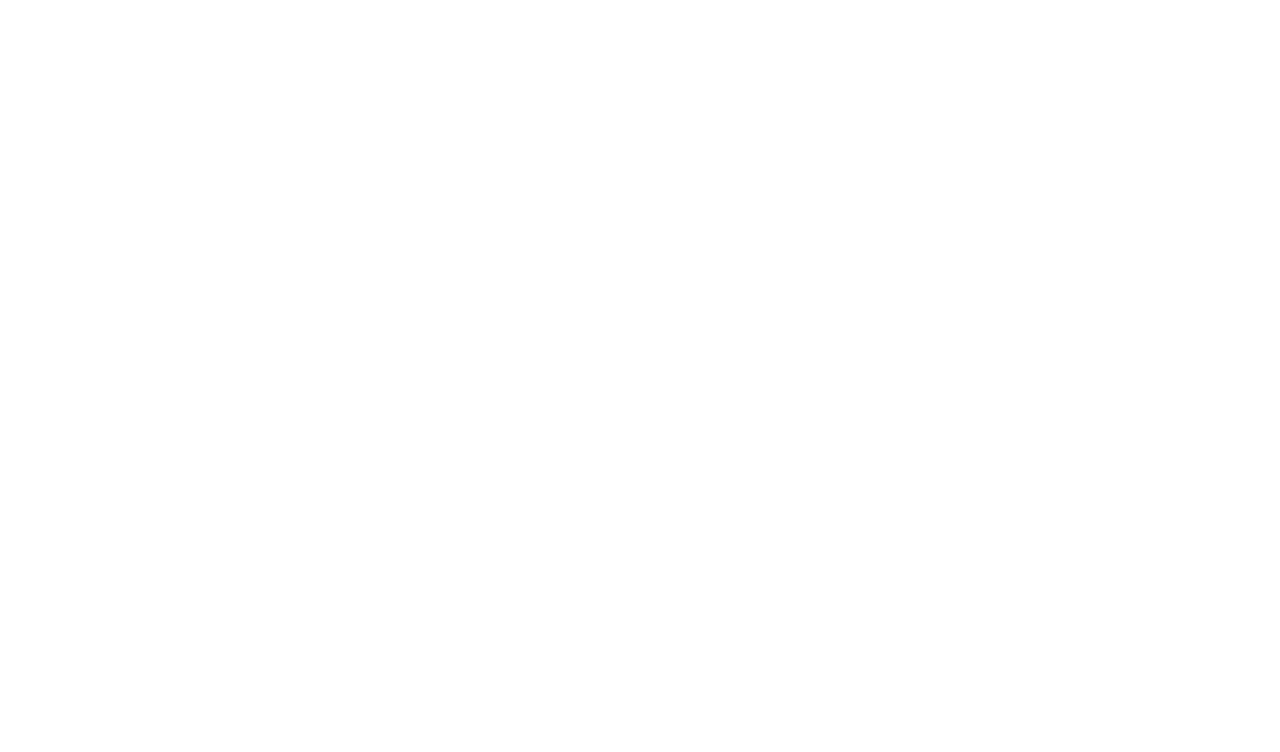
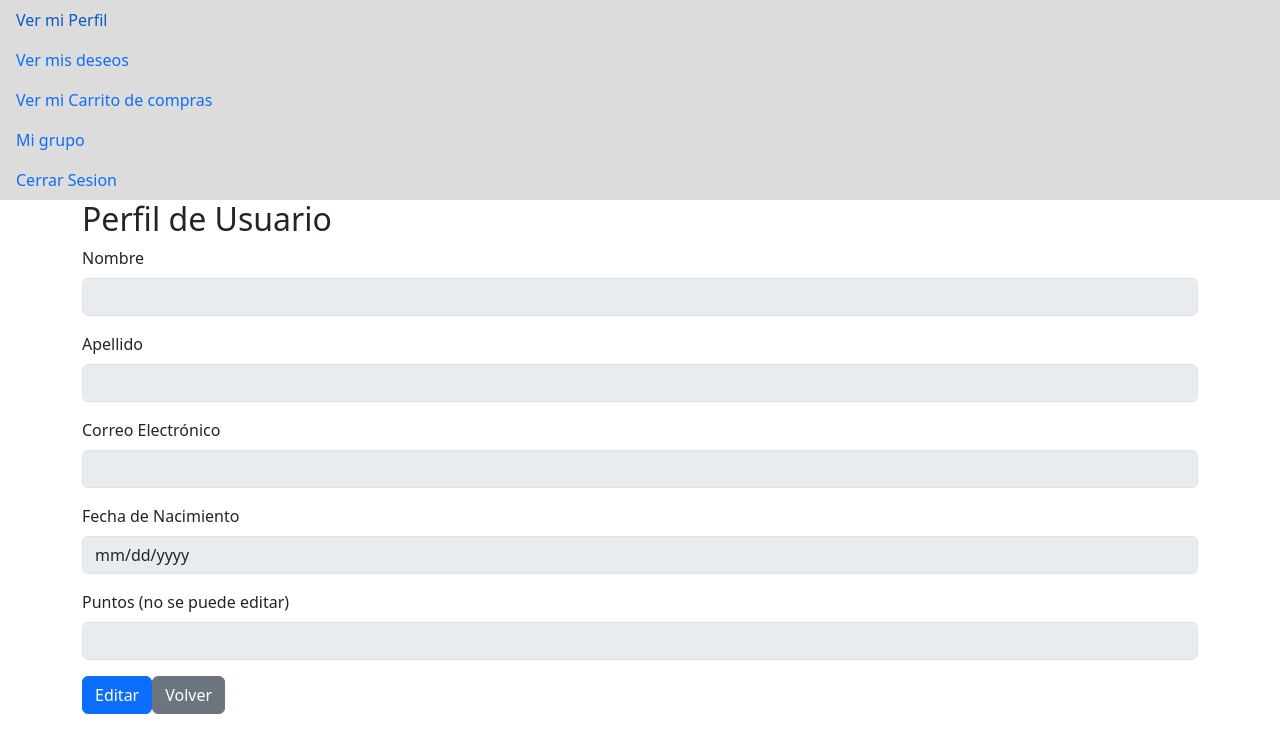
Before and after one commit to RosneySoto/ToDoList, a React (Vite) app in the folder client/: page /profile in a window 1280 px wide. Before the commit this address had no page. Shown: the top 752 px of the page. Built offline with nearby package versions, Linux system fonts and the light colour scheme.

Commit message:
Se completa el modulo user desde el frontend

```diff
--- a/client/src/App.jsx
+++ b/client/src/App.jsx
@@ -3,7 +3,7 @@ import { BrowserRouter as Router, Routes, Route } from 'react-router-dom';
 import LoginPage from './LoginPage.jsx';
 import ToDoList from './ToDoList.jsx';
 import Sidebar from './SideBar.jsx';
-import PrivateRoute from './PrivateRoute.jsx';
+import ProfilePage from './ProfilePage.jsx'
 
 export default function App() {
   return (
@@ -11,6 +11,7 @@ export default function App() {
       <Routes>
         <Route path="/login" element={<LoginPage />} />
         <Route path="/task" element={<TaskPage />} />
+        <Route path="/profile" element={<ProfilePage />} />
       </Routes>
     </Router>
   );
--- /dev/null
+++ b/client/src/ProfilePage.jsx
@@ -0,0 +1,141 @@
+// Importar useState, useEffect y axios
+import React, { useState, useEffect } from 'react';
+import { Nav, Button } from 'react-bootstrap'; // Importar Button
+import Cookies from 'js-cookie';
+import { Link } from 'react-router-dom';
+import axios from 'axios';
+import SideBar from './SideBar.jsx';
+
+const ProfilePage = () => {
+
+  const [userData, setUserData] = useState({
+    name: '',
+    lastname: '',
+    email: '',
+    birthday: '',
+    points: ''
+  });
+
+  // Agregar estado para el modo de edición
+  const [editMode, setEditMode] = useState(false);
+
+  useEffect(() => {
+    const userId = Cookies.get('userId');
+    if (userId) {
+      axios.get(`http://localhost:8080/user/${userId}`, {
+        headers: {
+          Authorization: `Bearer ${Cookies.get('token')}`,
+        },
+      })
+      .then(response => {
+        const user = response.data.userById;
+        const formattedBirthday = user.birthday ? new Date(user.birthday).toISOString().split('T')[0] : ''; // Formatear la fecha
+        setUserData({
+          name: user.name,
+          lastname: user.lastname,
+          email: user.email,
+          birthday: formattedBirthday,
+          points: user.points
+        });
+      })
+      .catch(error => {
+        console.error('Error obteniendo datos del usuario:', error);
+      });
+    }
+  }, []);
+
+  // Función para guardar los cambios
+  const handleSaveChanges = () => {
+    const userId = Cookies.get('userId');
+    console.log(userId);
+    axios.put(`http://localhost:8080/user/${userId}`, userData, {
+      headers: {
+        Authorization: `Bearer ${Cookies.get('token')}`,
+      },
+    })
+    .then(response => {
+      setEditMode(false); // Salir del modo de edición después de guardar
+    })
+    .catch(error => {
+      console.error('Error al actualizar el usuario:', error);
+    });
+  };
+
+  return (
+
+    <div>
+      <SideBar />
+
+      <div className="container">
+        <h2>Perfil de Usuario</h2>
+        <form>
+          <div className="mb-3">
+            <label htmlFor="name" className="form-label">Nombre</label>
+            <input
+              type="text"
+              className="form-control"
+              id="name"
+              value={userData.name}
+              onChange={e => setUserData({ ...userData, name: e.target.value })}
+              disabled={!editMode}
+            />
+          </div>
+          <div className="mb-3">
+            <label htmlFor="lastname" className="form-label">Apellido</label>
+            <input
+              type="text"
+              className="form-control"
+              id="lastname"
+              value={userData.lastname}
+              onChange={e => setUserData({ ...userData, lastname: e.target.value })}
+              disabled={!editMode}
+            />
+          </div>
+          <div className="mb-3">
+            <label htmlFor="email" className="form-label">Correo Electrónico</label>
+            <input
+              type="email"
+              className="form-control"
+              id="email"
+              value={userData.email}
+              onChange={e => setUserData({ ...userData, email: e.target.value })}
+              disabled={!editMode}
+            />
+          </div>
+          <div className="mb-3">
+            <label htmlFor="birthday" className="form-label">Fecha de Nacimiento</label>
+            <input
+              type="date"
+              className="form-control"
+              id="birthday"
+              value={userData.birthday}
+              onChange={e => setUserData({ ...userData, birthday: e.target.value })}
+              disabled={!editMode}
+            />
+          </div>
+          <div className="mb-3">
+            <label htmlFor="points" className="form-label">Puntos (no se puede editar)</label>
+            <input
+              type="number"
+              className="form-control"
+              id="points"
+              value={userData.points}
+              onChange={e => setUserData({ ...userData, points: e.target.value })}
+              readOnly
+              disabled={!editMode}
+            />
+          </div>
+          {editMode ? (
+            <Button variant="primary" onClick={handleSaveChanges}>Guardar cambios</Button>
+          ) : (
+            <Button variant="primary" onClick={() => setEditMode(true)}>Editar</Button>
+          )}
+          {/* <Button variant="secondary" onClick={() => history.push('/task')}>Volver</Button> */}
+          <Link to="/task" className="btn btn-secondary">Volver</Link>
+        </form>
+      </div>
+    </div>
+  );
+};
+
+export default ProfilePage;
--- a/client/src/SideBar.jsx
+++ b/client/src/SideBar.jsx
@@ -1,20 +1,40 @@
-import React from 'react';
+import React, { useState, useEffect } from 'react';
 import { Nav } from 'react-bootstrap';
 import Cookies from 'js-cookie';
+import axios from 'axios';
 
 const Sidebar = () => {
-  const userName = Cookies.get('userName'); // Obtiene el nombre de usuario de las cookies
-  const userLastname = Cookies.get('userLastname'); // Obtiene el nombre de usuario de las cookies
+  const [userData, setUserData] = useState(null);
+
+  useEffect(() => {
+    // Obtiene el ID del usuario del token
+    const userId = Cookies.get('userId');
+    if (userId) {
+      axios.get(`http://localhost:8080/user/${userId}`, {
+        headers: {
+          Authorization: `Bearer ${Cookies.get('token')}`,
+        },
+      })
+      .then(response => {
+        setUserData(response.data.userById);
+      })
+      .catch(error => {
+        console.error('Error obteniendo datos del usuario:', error);
+      });
+    }
+  }, []);
 
   return (
     <Nav className="flex-column" style={{ backgroundColor: '#dcdcdc'}}>
+      {userData && (
+        <Nav.Item>
+          <Nav.Link disabled>{userData.name} {userData.lastname}</Nav.Link>
+          <Nav.Link disabled>Millas Actuales: {userData.points}</Nav.Link>
+        </Nav.Item>
+      )}
 
       <Nav.Item>
-        <Nav.Link disabled>{userName} {userLastname}</Nav.Link>
-      </Nav.Item>
-
-      <Nav.Item>
-        <Nav.Link>Ver mi Perfil</Nav.Link>
+      <Nav.Link href="/profile">Ver mi Perfil</Nav.Link>
       </Nav.Item>
 
       <Nav.Item>
@@ -25,6 +45,13 @@ const Sidebar = () => {
         <Nav.Link>Ver mi Carrito de compras</Nav.Link>
       </Nav.Item>
 
+      <Nav.Item>
+        <Nav.Link>Mi grupo</Nav.Link>
+      </Nav.Item>
+
+      <Nav.Item>
+        <Nav.Link>Cerrar Sesion</Nav.Link>
+      </Nav.Item>
     </Nav>
   );
 };
```
Also changed, not shown: 1 other file (tests, documents, lock files or other folders).
